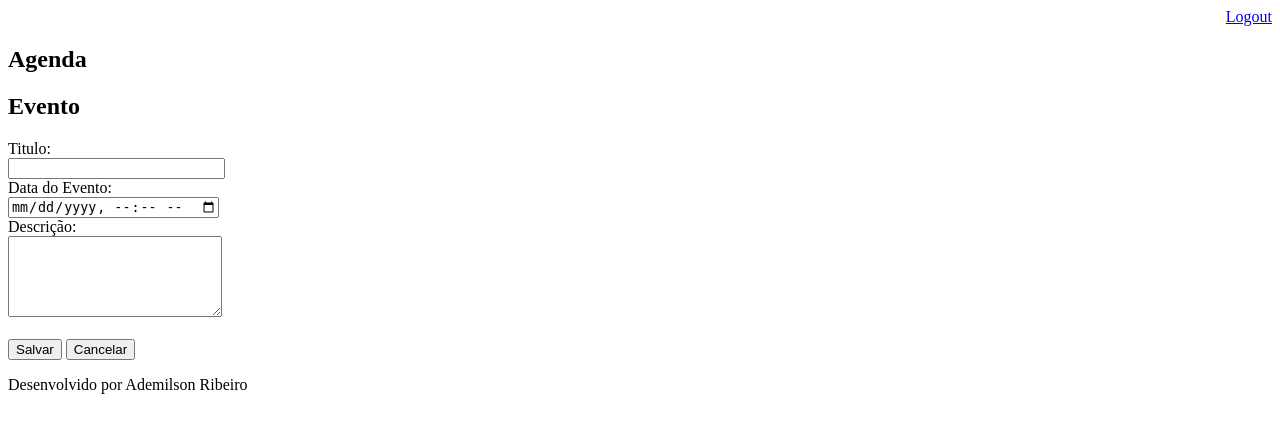
After one commit to Ademilson12/Agenda, a Django app: page /agenda/evento/ in a window 1280 px wide. The commit adds this page. Shown: the top 433 px of the page. Run offline with Django 3.2, Linux system fonts and the light colour scheme; a user stored in the database is signed in.

Commit message:
Incluido template para inserção de eventos da agenda + gitignore

```diff
--- a/agenda/urls.py
+++ b/agenda/urls.py
@@ -10,5 +10,7 @@ urlpatterns = [
     path('', RedirectView.as_view(url='/agenda/')),
     path('login/', views.login_user),
     path('login/submit', views.submit_login),
-    path('logout/', views.logout_user)
+    path('logout/', views.logout_user),
+    path('agenda/evento/', views.evento),
+    path('agenda/evento/submit', views.submit_evento),
 ]
--- a/core/views.py
+++ b/core/views.py
@@ -34,3 +34,20 @@ def lista_eventos(request):
     evento = Evento.objects.filter(usuario=usuario) # Definindo que eu quero trazer apenas o id 1
     dados = {'eventos':evento} # Dicionário
     return render(request, 'agenda.html', dados) # Trazendo o response que foi configurar como um dicionário
+
+@login_required(login_url='/login/')
+def evento(request):
+    return render(request, 'evento.html')
+
+@login_required(login_url='/login/')
+def submit_evento(request):
+    if request.POST:
+        usuario = request.user
+        titulo = request.POST.get('titulo')
+        data_evento = request.POST.get('data_evento')
+        descricao = request.POST.get('descricao')
+        Evento.objects.create(titulo=titulo,
+                            data_evento=data_evento,
+                            descricao=descricao,
+                            usuario=usuario)
+    return redirect('/')
--- a/templates/agenda.html
+++ b/templates/agenda.html
@@ -2,6 +2,10 @@
 
 {% block content %}  <!-- Envolvendo o bloco -->
     <h2>Agendamentos</h2>
+
+    <a href="evento/">
+        <button type="button">Novo Evento</button>
+    </a>
 
     <ul style="font-size:18px">
     {% for evento in eventos %}
--- /dev/null
+++ b/templates/evento.html
@@ -0,0 +1,36 @@
+{% extends 'model-page.html' %}
+
+
+{% block content %}
+
+<h2>Evento</h2>
+
+<form action="submit" method="POST"> <!--Token de seguranca-->  {% csrf_token  %} <!--Token de seguranca-->
+    <label>Titulo:</label>
+    <br>
+    <input type="text" name="titulo" size="24px">
+    <br>
+
+    <label>Data do Evento:</label>
+    <br>
+    <input type="datetime-local" name="data_evento" size="24px">
+    <br>
+
+    <label>Descrição:</label>
+    <br>
+    <textarea name="descricao"  rows="5" cols="24px"></textarea>
+    <br><br>
+
+
+    <button type="submit" name="salvar">Salvar</button>
+
+    <a href="/">
+        <button type="button" name="cancelar">Cancelar</button>
+    </a>
+
+    <!--<button type="reset">Resetar</button>-->
+
+</form>
+
+
+{% endblock %}
```
Also changed, not shown: db.sqlite3, 1 other file.
